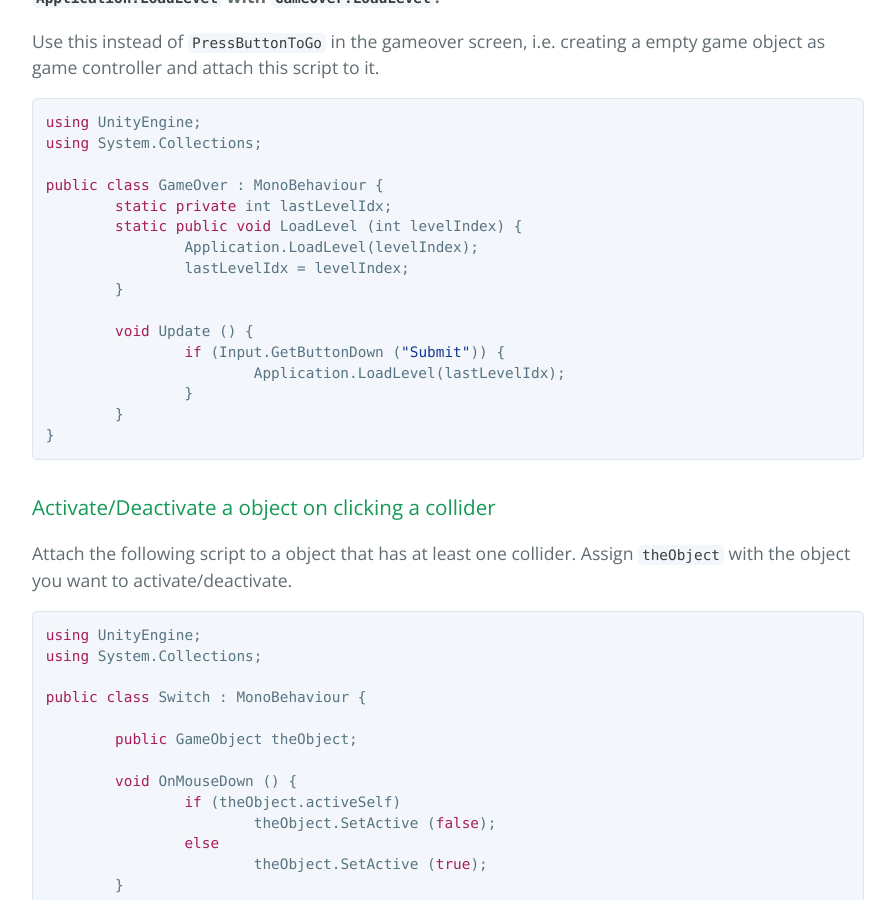
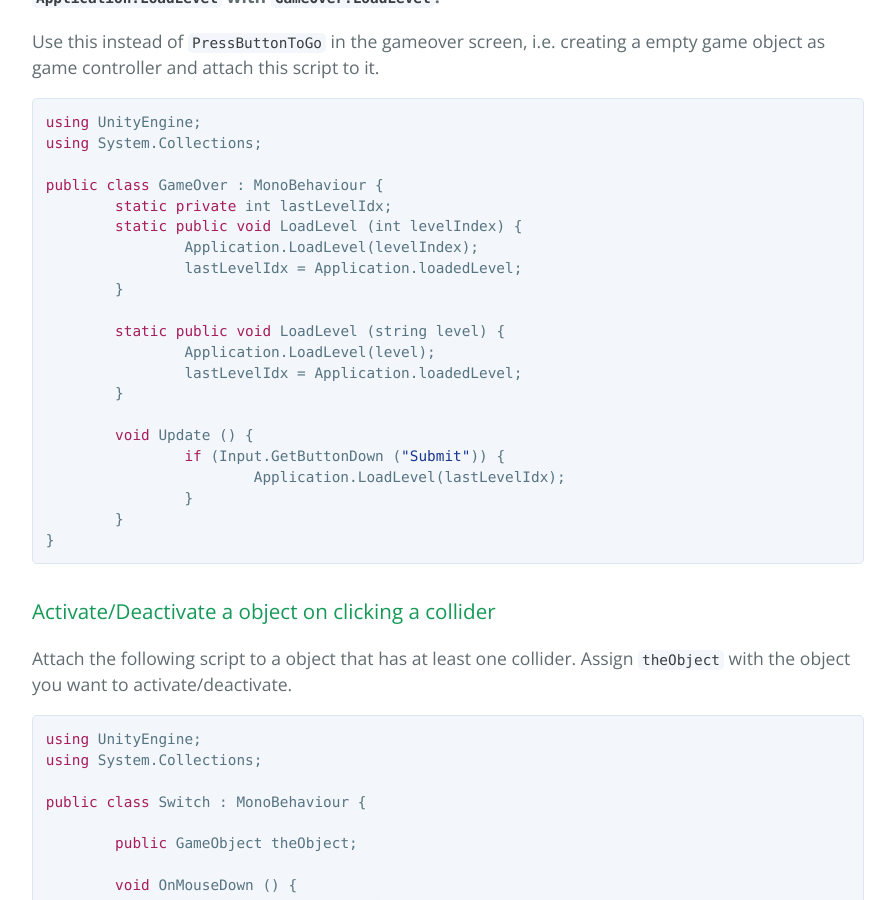
Before and after one commit to ladace/unity-code-snippets, a Jekyll site: the page built from general.md, in a window 1280 px wide and 900 px high, scrolled down 991 px. Shown: the whole window, without its empty margins (192-1087 px from the left). Built offline with Jekyll 4.4.1, drawn with Linux system fonts in a browser that asks for light colours; Markdown is read by kramdown in place of the engine named in the settings.

Commit message:
Update general.md

```diff
--- a/general.md
+++ b/general.md
@@ -38,7 +38,12 @@ public class GameOver : MonoBehaviour {
 	static private int lastLevelIdx;
 	static public void LoadLevel (int levelIndex) {
 		Application.LoadLevel(levelIndex);
-		lastLevelIdx = levelIndex;
+		lastLevelIdx = Application.loadedLevel;
+	}
+
+	static public void LoadLevel (string level) {
+		Application.LoadLevel(level);
+		lastLevelIdx = Application.loadedLevel;
 	}
 
 	void Update () {
```
